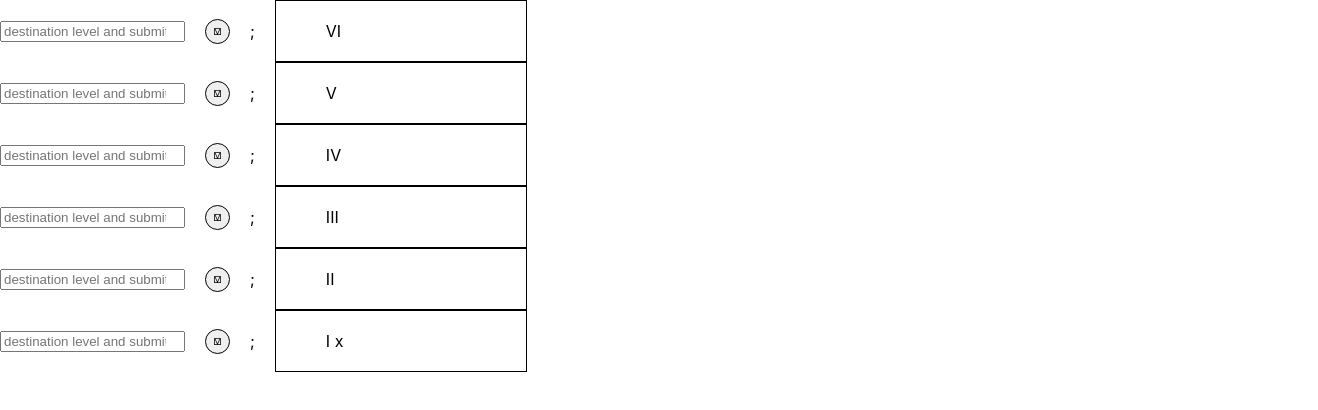
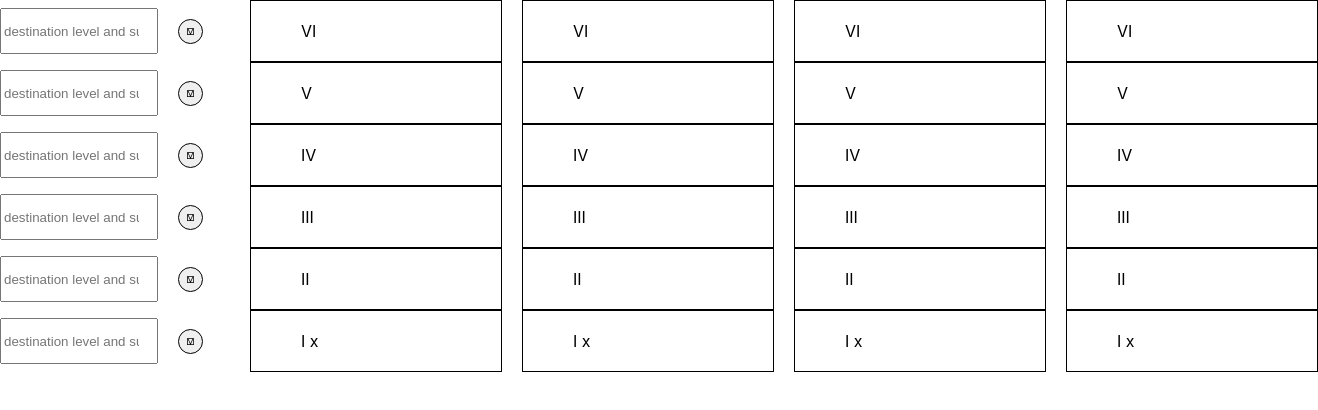
Before and after one commit to jzapiorkowski/elevator-system, a React (Create React App) app: page / in a window 1280 px wide. Shown: the top 410 px of the page, 1318 px wide, since content can reach past the window. Built offline with nearby package versions, Linux system fonts and the light colour scheme.

Commit message:
display multiple elevators

```diff
--- a/src/App.tsx
+++ b/src/App.tsx
@@ -1,13 +1,27 @@
-import { ElevatorShaft } from './modules/ElevatorShaft';
+import { Elevators } from 'modules/Elevators';
+import { useMemo } from 'react';
 import { ElevatorSystem } from './utils/ElevatorSystem/ElevatorSystem';
+import styled from 'styled-components';
+import usePrepareElevatorButtons from 'hooks/usePrepareElevatorButtons';
+
+const StyledAppContainer = styled.div`
+  display: flex;
+`;
+
+const StyledButtonsContainer = styled.div`
+  display: flex;
+  flex-direction: column;
+`;
 
 function App() {
-  const system = new ElevatorSystem();
+  const system = useMemo(() => new ElevatorSystem(), []);
+  const { elevatorButtons } = usePrepareElevatorButtons({ system });
 
   return (
-    <div className='App'>
-      <ElevatorShaft system={system} />
-    </div>
+    <StyledAppContainer>
+      <StyledButtonsContainer>{elevatorButtons}</StyledButtonsContainer>
+      <Elevators system={system} />
+    </StyledAppContainer>
   );
 }
 
--- /dev/null
+++ b/src/hooks/index.ts
@@ -0,0 +1 @@
+export * from './usePrepareElevatorButtons';
--- /dev/null
+++ b/src/hooks/usePrepareElevatorButtons.tsx
@@ -0,0 +1,23 @@
+import { ElevatorCallButton } from 'modules/ElevatorCallButton';
+import React, { useMemo } from 'react';
+import { ElevatorSystem } from 'utils/ElevatorSystem/ElevatorSystem';
+
+interface usePrepareElevatorButtonsProps {
+  system: ElevatorSystem;
+}
+
+export default function usePrepareElevatorButtons({
+  system,
+}: usePrepareElevatorButtonsProps) {
+  const elevatorButtons = useMemo(
+    () =>
+      Array.from(Array(6).keys())
+        .map((level) => (
+          <ElevatorCallButton system={system} level={level + 1} />
+        ))
+        .reverse(),
+    [system]
+  );
+
+  return { elevatorButtons };
+}
--- a/src/modules/ElevatorCallButton/ElevatorCallButton.tsx
+++ b/src/modules/ElevatorCallButton/ElevatorCallButton.tsx
@@ -18,6 +18,19 @@ const StyledElevatorButton = styled.button`
   display: flex;
   justify-content: center;
   align-items: center;
+`;
+
+const StyledContainer = styled.div`
+  display: flex;
+  width: 250px;
+  height: 62px;
+  align-items: center;
+  gap: 20px;
+`;
+
+const StyledInput = styled.input`
+  height: 40px;
+  width: 150px;
 `;
 
 export function ElevatorCallButton({
@@ -41,14 +54,14 @@ export function ElevatorCallButton({
   );
 
   return (
-    <>
-      <input
+    <StyledContainer>
+      <StyledInput
         type='number'
         placeholder='destination level and submit'
         value={destinationLevel || ''}
         onChange={handleInputChange}
       />
-      <StyledElevatorButton onClick={handleClick}>⟏</StyledElevatorButton>;
-    </>
+      <StyledElevatorButton onClick={handleClick}>⟏</StyledElevatorButton>
+    </StyledContainer>
   );
 }
--- a/src/modules/ElevatorShaft/ElevatorLevel.tsx
+++ b/src/modules/ElevatorShaft/ElevatorLevel.tsx
@@ -1,4 +1,3 @@
-import { ElevatorCallButton } from 'modules/ElevatorCallButton';
 import { useEffect, useMemo, useState } from 'react';
 import styled from 'styled-components';
 import { ElevatorSystem } from 'utils/ElevatorSystem/ElevatorSystem';
@@ -39,7 +38,6 @@ export function ElevatorLevel({ level, system }: ElevatorLevelProps) {
 
   return (
     <StyledContainer>
-      <ElevatorCallButton level={level} system={system} />
       <StyledElevatorLevel>
         {RomanLevel} {displayElevatorCar}
       </StyledElevatorLevel>
--- a/src/modules/ElevatorShaft/ElevatorShaft.tsx
+++ b/src/modules/ElevatorShaft/ElevatorShaft.tsx
@@ -1,13 +1,18 @@
-import { ElevatorLevel } from './ElevatorLevel';
+import styled from 'styled-components';
+import { ElevatorSystem } from 'utils/ElevatorSystem/ElevatorSystem';
+import { usePrepareElevatorShaft } from './hooks';
 
-export function ElevatorShaft({ system }: { system: any }) {
-  const numberOfLevels = 6;
+interface ElevatorShaftProps {
+  system: ElevatorSystem;
+}
 
-  const shaft = Array.from(Array(numberOfLevels).keys())
-    .map((level) => {
-      return <ElevatorLevel level={level + 1} system={system} />;
-    })
-    .reverse();
+const StyledContainer = styled.div`
+  display: flex;
+  flex-direction: column;
+`;
 
-  return <>{shaft}</>;
+export function ElevatorShaft({ system }: ElevatorShaftProps) {
+  const { shaft } = usePrepareElevatorShaft({ system });
+
+  return <StyledContainer>{shaft}</StyledContainer>;
 }
--- /dev/null
+++ b/src/modules/ElevatorShaft/hooks/index.ts
@@ -0,0 +1 @@
+export * from './usePrepareElevatorShaft';
--- /dev/null
+++ b/src/modules/ElevatorShaft/hooks/usePrepareElevatorShaft.tsx
@@ -0,0 +1,21 @@
+import { useMemo } from 'react';
+import { ElevatorSystem } from 'utils/ElevatorSystem/ElevatorSystem';
+import { ElevatorLevel } from '../ElevatorLevel';
+
+interface usePrepareElevatorShaftProps {
+  system: ElevatorSystem;
+}
+
+export function usePrepareElevatorShaft({
+  system,
+}: usePrepareElevatorShaftProps) {
+  const shaft = useMemo(
+    () =>
+      Array.from(Array(6).keys())
+        .map((level) => <ElevatorLevel level={level + 1} system={system} />)
+        .reverse(),
+    [system]
+  );
+
+  return { shaft };
+}
--- /dev/null
+++ b/src/modules/Elevators/Elevators.tsx
@@ -0,0 +1,18 @@
+import styled from 'styled-components';
+import { ElevatorSystem } from 'utils/ElevatorSystem/ElevatorSystem';
+import { usePrepareElevators } from './hooks';
+
+interface ElevatorsTypes {
+  system: ElevatorSystem;
+}
+
+const StyledContainer = styled.div`
+  display: flex;
+  gap: 20px;
+`;
+
+export function Elevators({ system }: ElevatorsTypes) {
+  const { elevators } = usePrepareElevators({ system });
+
+  return <StyledContainer>{elevators}</StyledContainer>;
+}
--- /dev/null
+++ b/src/modules/Elevators/hooks/index.ts
@@ -0,0 +1 @@
+export * from './usePrepareElevators';
--- /dev/null
+++ b/src/modules/Elevators/hooks/usePrepareElevators.tsx
@@ -0,0 +1,14 @@
+import { ElevatorShaft } from 'modules/ElevatorShaft';
+import { ElevatorSystem } from 'utils/ElevatorSystem/ElevatorSystem';
+
+interface usePrepareElevatorsProps {
+  system: ElevatorSystem;
+}
+
+export function usePrepareElevators({ system }: usePrepareElevatorsProps) {
+  const elevators = Array.from(Array(4).keys()).map((index) => (
+    <ElevatorShaft system={system} />
+  ));
+
+  return { elevators };
+}
--- /dev/null
+++ b/src/modules/Elevators/index.ts
@@ -0,0 +1 @@
+export * from './Elevators';
```
